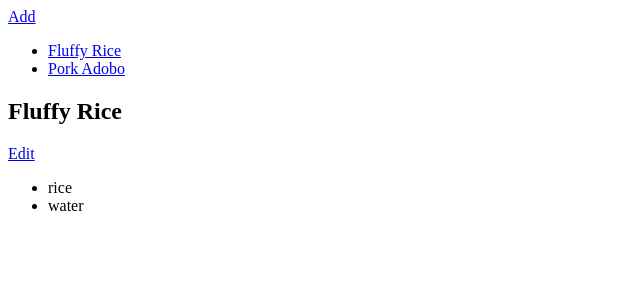
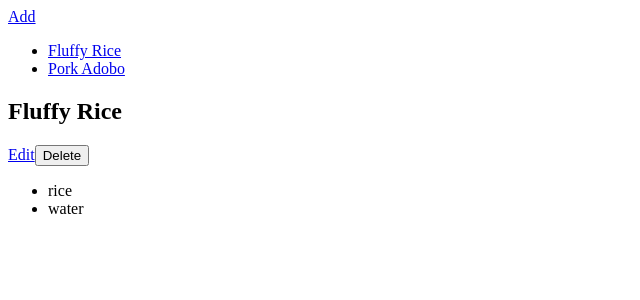
Before and after one commit to kevcomedia/ng-recipe-box, an Angular app: page /recipe/1 in a window 1280 px wide. Shown: the top 300 px of the page, without its empty margins (0-640 px from the left). Built offline with nearby package versions, Linux system fonts and the light colour scheme.

Commit message:
Enable deleting recipes
I figured I could just sneak a confirmation in RecipeDetail using ngIf
and show the confirmation inline, instead of making a modal for it.

```diff
--- a/src/app/recipe-detail.component.html
+++ b/src/app/recipe-detail.component.html
@@ -1,7 +1,15 @@
 <section *ngIf="selectedRecipe">
   <header>
     <h2>{{selectedRecipe.name}}</h2>
-    <a routerLink="edit">Edit</a>
+    <div *ngIf="!willDelete">
+      <a routerLink="edit">Edit</a>
+      <button (click)="showDeleteConfirmation()">Delete</button>
+    </div>
+    <div *ngIf="willDelete">
+      <p>Do you really want to delete this recipe?</p>
+      <button (click)="deleteRecipe()">Delete</button>
+      <button (click)="hideDeleteConfirmation()">Cancel</button>
+    </div>
   </header>
   <ul>
     <li *ngFor="let ingredient of selectedRecipe.ingredients">
--- a/src/app/recipe-detail.component.ts
+++ b/src/app/recipe-detail.component.ts
@@ -1,5 +1,5 @@
 import { Component, OnInit } from '@angular/core';
-import { ActivatedRoute, ParamMap } from '@angular/router';
+import { ActivatedRoute, ParamMap, Router } from '@angular/router';
 import { Recipe } from './recipe';
 import { RecipeService } from './recipe.service';
 
@@ -11,10 +11,12 @@ import 'rxjs/add/operator/switchMap';
 })
 export class RecipeDetailComponent implements OnInit {
   selectedRecipe: Recipe;
+  willDelete = false;
 
   constructor(
     private recipeService: RecipeService,
-    private route: ActivatedRoute
+    private route: ActivatedRoute,
+    private router: Router
   ) {}
 
   ngOnInit(): void {
@@ -22,4 +24,17 @@ export class RecipeDetailComponent implements OnInit {
       .switchMap((params: ParamMap) => this.recipeService.getRecipe(+params.get('id')))
       .subscribe(recipe => this.selectedRecipe = recipe);
   }
+
+  showDeleteConfirmation() {
+    this.willDelete = true;
+  }
+
+  hideDeleteConfirmation() {
+    this.willDelete = false;
+  }
+
+  deleteRecipe() {
+    this.recipeService.deleteRecipe(this.selectedRecipe.id)
+      .then(recipe => this.router.navigate(['/']));
+  }
 }
--- a/src/app/recipe.service.ts
+++ b/src/app/recipe.service.ts
@@ -85,4 +85,15 @@ export class RecipeService {
   private updateLocalStorage(recipes: Recipe[]): void {
     localStorage.setItem(this.localStorageKey, JSON.stringify(recipes));
   }
+
+  deleteRecipe(id: number): Promise<Recipe> {
+    return this.getRecipeList()
+      .then(recipes => {
+        const recipeToDelete = recipes.splice(recipes.findIndex(recipe => recipe.id === id))[0];
+
+        this.updateLocalStorage(recipes);
+        this.recipesUpdatedSource.next(recipes);
+        return recipeToDelete;
+      });
+  }
 }
```
